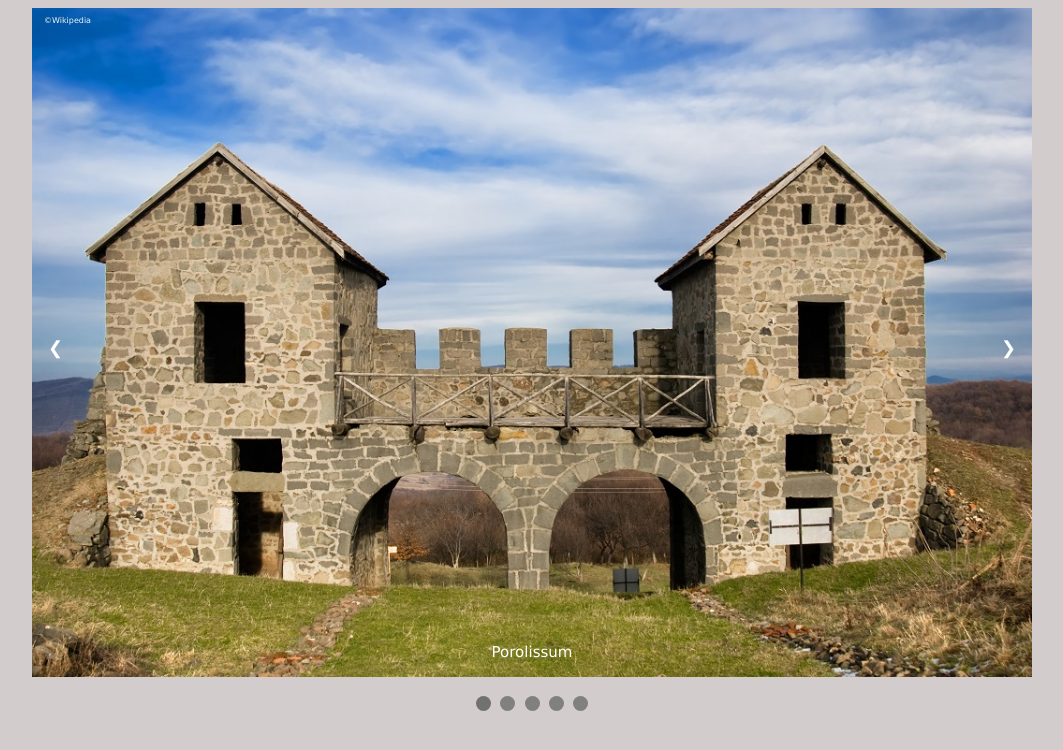
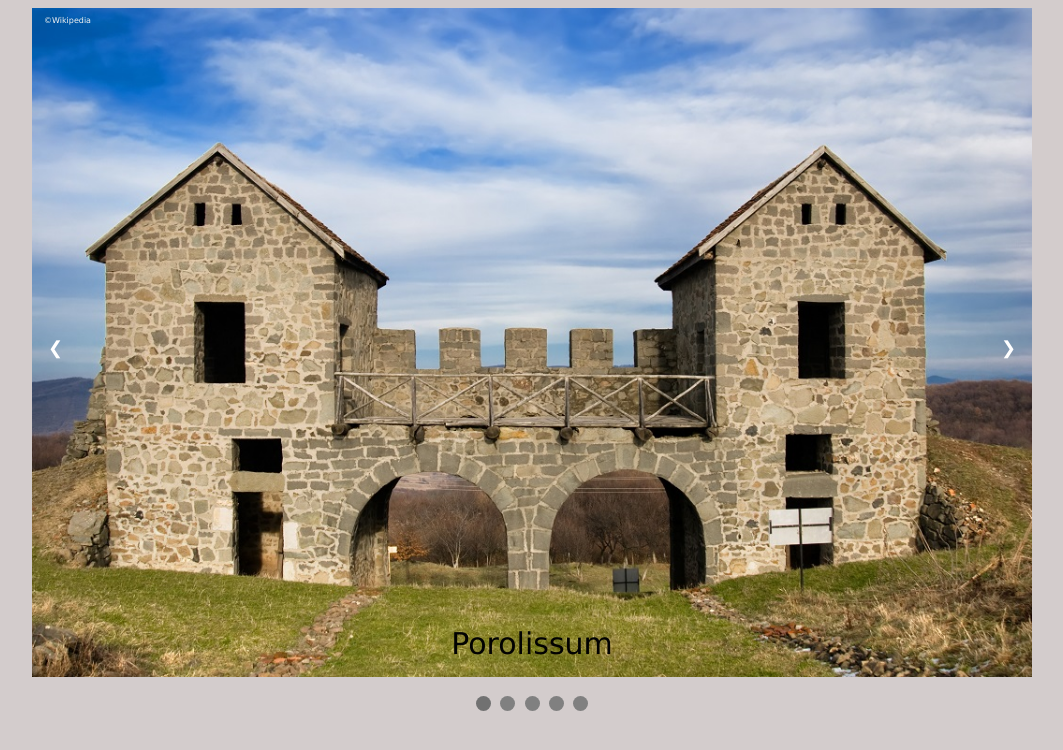
Before and after one commit to dar1acr/Descopera_Salajul, a plain HTML site: page geography/index.html in a window 1280 px wide. Shown: the whole page, without its empty margins (108-1171 px from the left). Drawn offline with Linux system fonts and the light colour scheme.

Commit message:
little color change

```diff
--- a/geography/style_foler_index/index_navbar+slideshow_style.css
+++ b/geography/style_foler_index/index_navbar+slideshow_style.css
@@ -46,7 +46,7 @@ img {
 
 .prev:hover,
 .next:hover {
-    background-color: rgba(125, 125, 125, 0.323);
+    background-color: rgba(81, 81, 81, 0.538);
 }
 
 .upper_text {
@@ -58,8 +58,8 @@ img {
 }
 
 .text {
-    color: white;
-    font-size: 15px;
+    color: rgb(2, 2, 2);
+    font-size: 30px;
     padding: 8px 12px;
     position: absolute;
     bottom: 8px;
```
Also changed, not shown: geography/index.html (+3 -1 lines).
